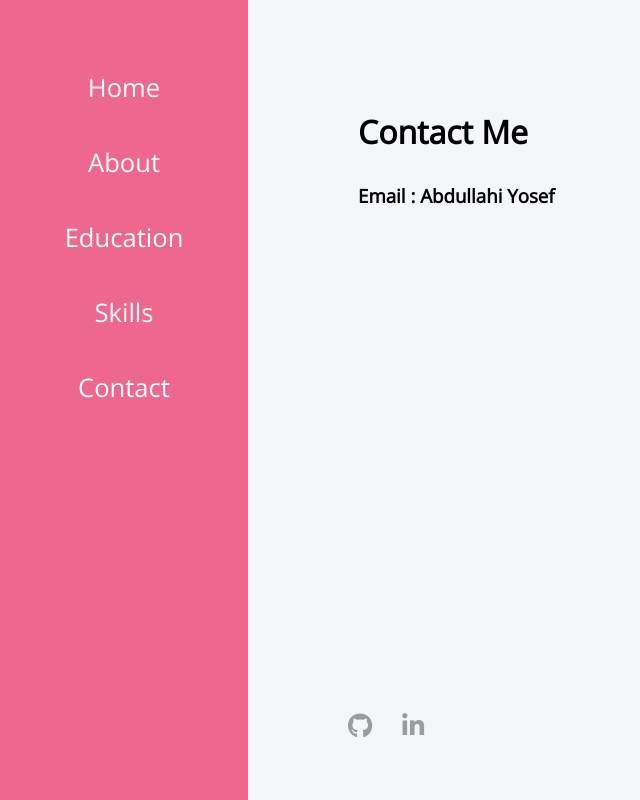
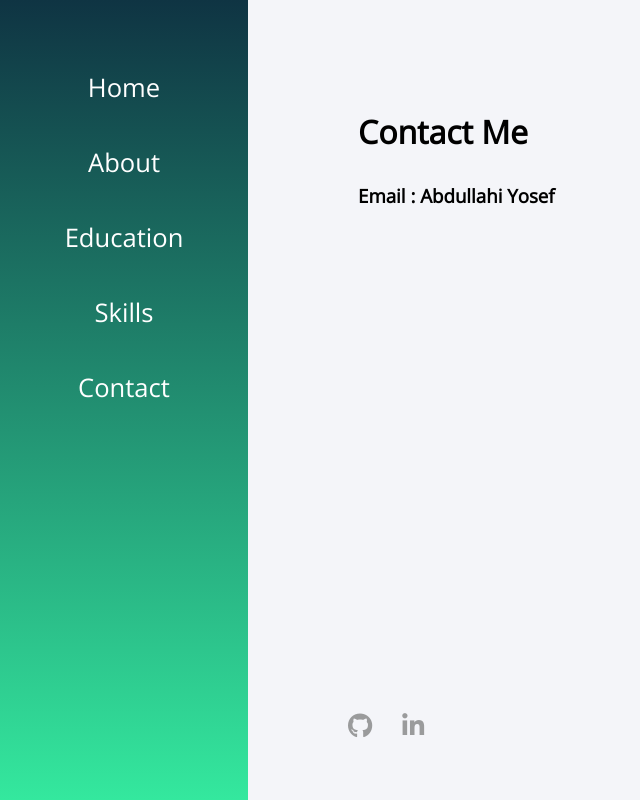
Before and after one commit to Maserr/Personal-Portfolio, a React (Create React App) app: page /contact in a window 1280 px wide. Shown: the whole page, without its empty margins (0-640 px from the left). Built offline with nearby package versions, Linux system fonts and the light colour scheme.

Commit message:
connected netlify

```diff
--- a/src/App.css
+++ b/src/App.css
@@ -25,7 +25,7 @@ nav
   padding:30px 20px 0px 20px ;
   flex:var(--sidebar-flex);
   background: rgb(238,103,143);
-  background: linear-gradient(to top, rgba(#34e89e) 50%, rgba(#0f3443) 80%);
+  background: linear-gradient(to top, #34e89e, #0f3443);
 }
 .condiv
 {
```
